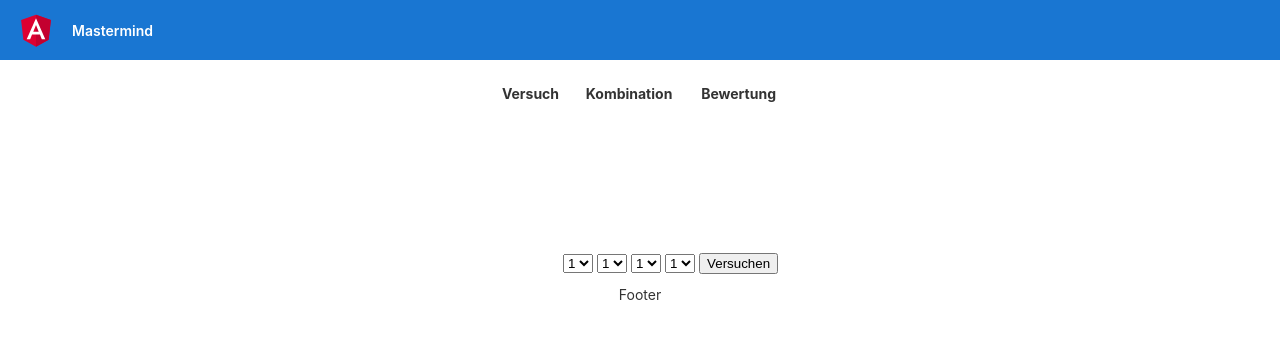
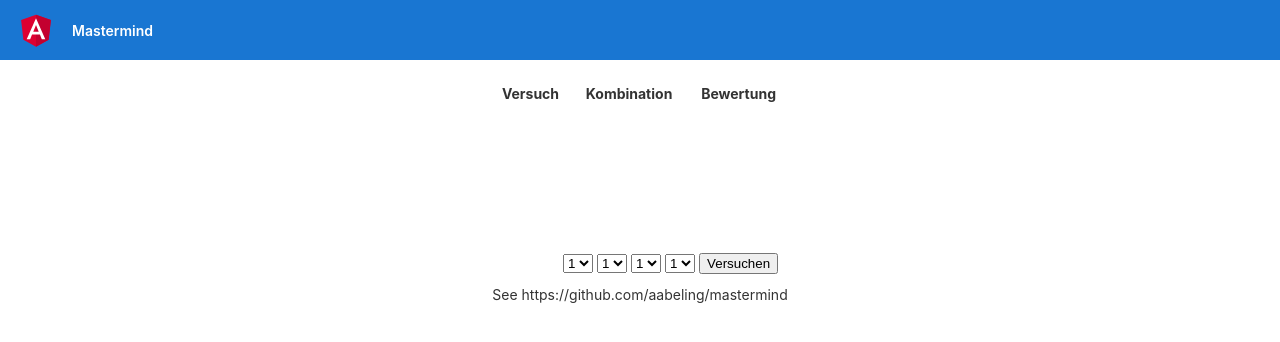
Before and after one commit to aabeling/mastermind, an Angular app: page / in a window 1280 px wide. Shown: the top 342 px of the page. Built offline with nearby package versions, Linux system fonts and the light colour scheme.

Commit message:
changed footer

```diff
--- a/src/app/app.component.html
+++ b/src/app/app.component.html
@@ -314,15 +314,7 @@
 
   <!-- Footer -->
   <footer>
-    Footer
+    See https://github.com/aabeling/mastermind
   </footer>
 
 </div>
-
-<!-- * * * * * * * * * * * * * * * * * * * * * * * * * * * * * * * -->
-<!-- * * * * * * * * * * * The content above * * * * * * * * * * * -->
-<!-- * * * * * * * * * * is only a placeholder * * * * * * * * * * -->
-<!-- * * * * * * * * * * and can be replaced. * * * * * * * * * * * -->
-<!-- * * * * * * * * * * * * * * * * * * * * * * * * * * * * * * * -->
-<!-- * * * * * * * * * * End of Placeholder * * * * * * * * * * * -->
-<!-- * * * * * * * * * * * * * * * * * * * * * * * * * * * * * * * -->
```
Also changed, not shown: 1 other file (tests, documents, lock files or other folders).
